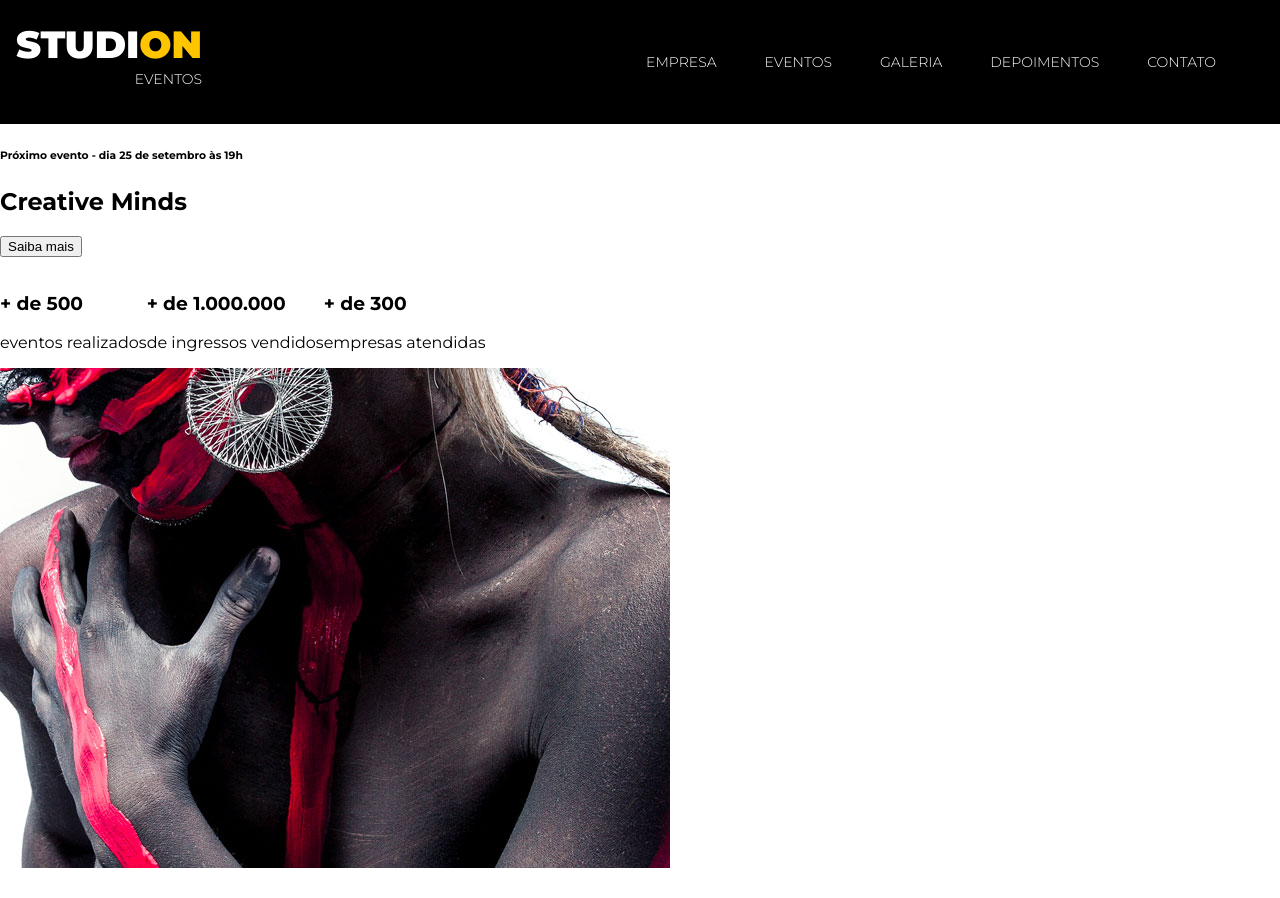
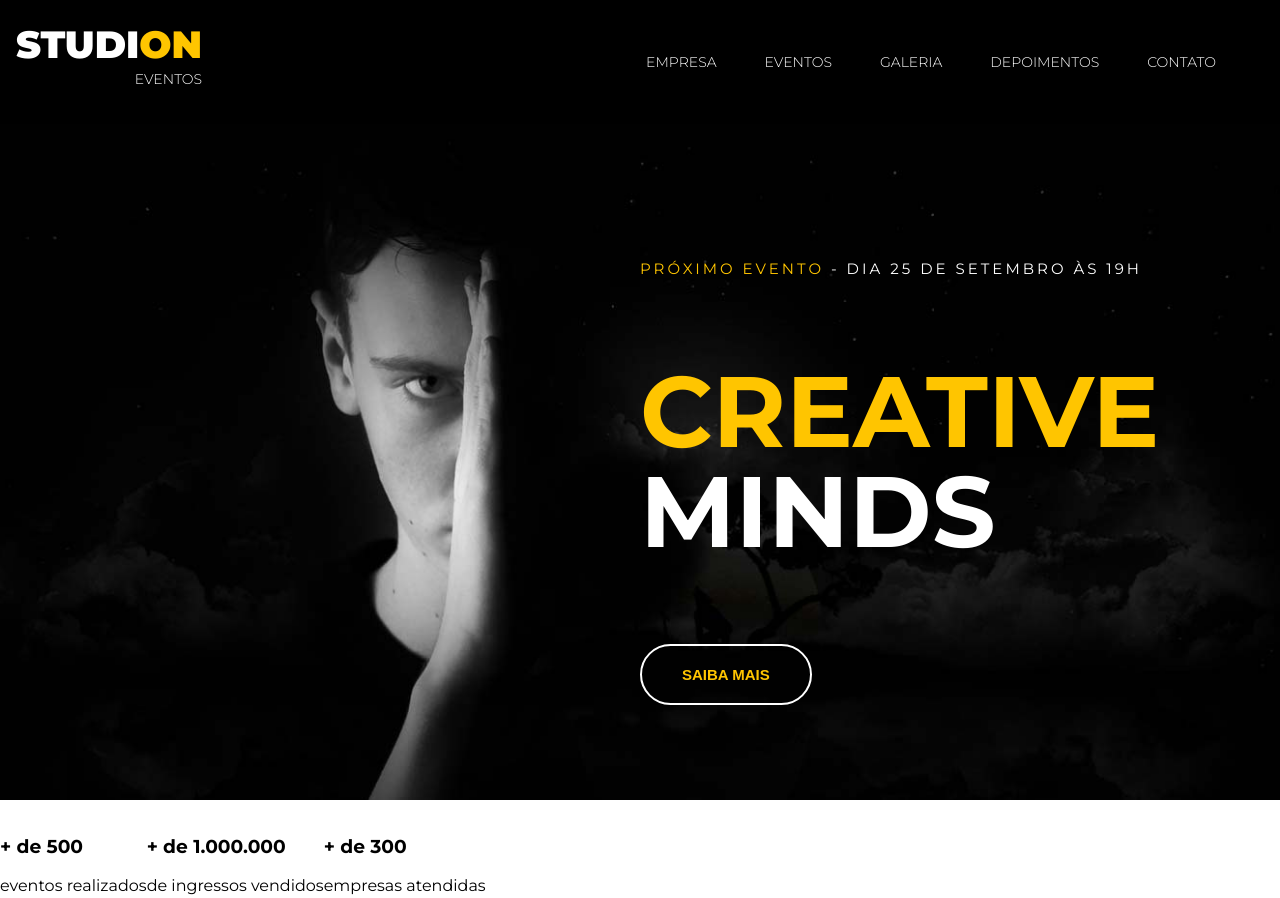
Before and after one commit to diegotoba/IS-StudioOn, a website: page src/index.html in a window 1280 px wide. Shown: the top 898 px of the page. Drawn offline with Linux system fonts and the light colour scheme.

Commit message:
feat(header): implementes header styles

```diff
--- a/src/index.html
+++ b/src/index.html
@@ -23,11 +23,14 @@
     </nav>
 
     <header>
-        <div class="slider">
+        <div id="slider">
             <div class="slide">
-                <h6><span>Próximo evento</span> - dia 25 de setembro às 19h</h6>
-                <h2><span>Creative</span> Minds</h2>
-                <button>Saiba mais</button>
+                <img class="slide__background-image" src="./images/banner.jpg" alt="Studion Banner">
+                <div class="slide__copy">
+                    <h6><span class="copy--primary">Próximo evento</span> - dia 25 de setembro às 19h</h6>
+                    <h2><span class="copy--primary">Creative</span> Minds</h2>
+                    <button class="btn btn--slide">Saiba mais</button>
+                </div>
             </div>
         </div>
     </header>
--- a/src/style.css
+++ b/src/style.css
@@ -5,8 +5,10 @@
 }
 
 :root {
+  font-family: 'Montserrat', sans-serif;
+  font-size: 16px;
   --color-primary: #ffc500;
-  font-family: 'Montserrat', sans-serif;
+  --default-padding: 1rem;
 }
 
 body {
@@ -22,6 +24,7 @@ ul {
 
 .navbar {
   position: fixed;
+  z-index: 1;
   display: grid;
   grid-template-columns: 1fr 9fr;
   align-items: center;
@@ -70,3 +73,62 @@ ul {
 .copy--primary {
   color: var(--color-primary);
 }
+
+#slider {
+  background-color: #000;
+  color: #fff;
+}
+
+.slide {
+  position: relative;
+  height: calc(100vh - 7.75rem);
+}
+
+.slide__background-image {
+  width: 100%;
+  height: 100%;
+  object-fit: cover;
+  object-position: center;
+}
+
+.slide__copy {
+  position: absolute;
+  top: 6.25rem;
+  left: 50vw;
+}
+
+.slide__copy h6 {
+  font-size: .9375rem;
+  font-weight: 400;
+  text-transform: uppercase;
+  letter-spacing: .1875rem;
+}
+
+.slide__copy h2 {
+  font-size: 6.25rem;
+  text-transform: uppercase;
+  line-height: 6.25rem;
+}
+
+.slide__copy h2 span {
+  display: block;
+}
+
+.btn {
+  cursor: pointer;
+  padding: 1.25rem 2.5rem;
+  border: .125rem solid #fff;
+  border-radius: 999px;
+  color: var(--color-primary);
+  background: unset;
+  font-size: .9375rem;
+  font-weight: 700;
+  text-transform: uppercase;
+  transition: .3s all ease;
+}
+
+.btn:hover, .btn:active, .btn:focus {
+  border-color: var(--color-primary);
+  background-color: var(--color-primary);
+  color: #fff;
+}
```
